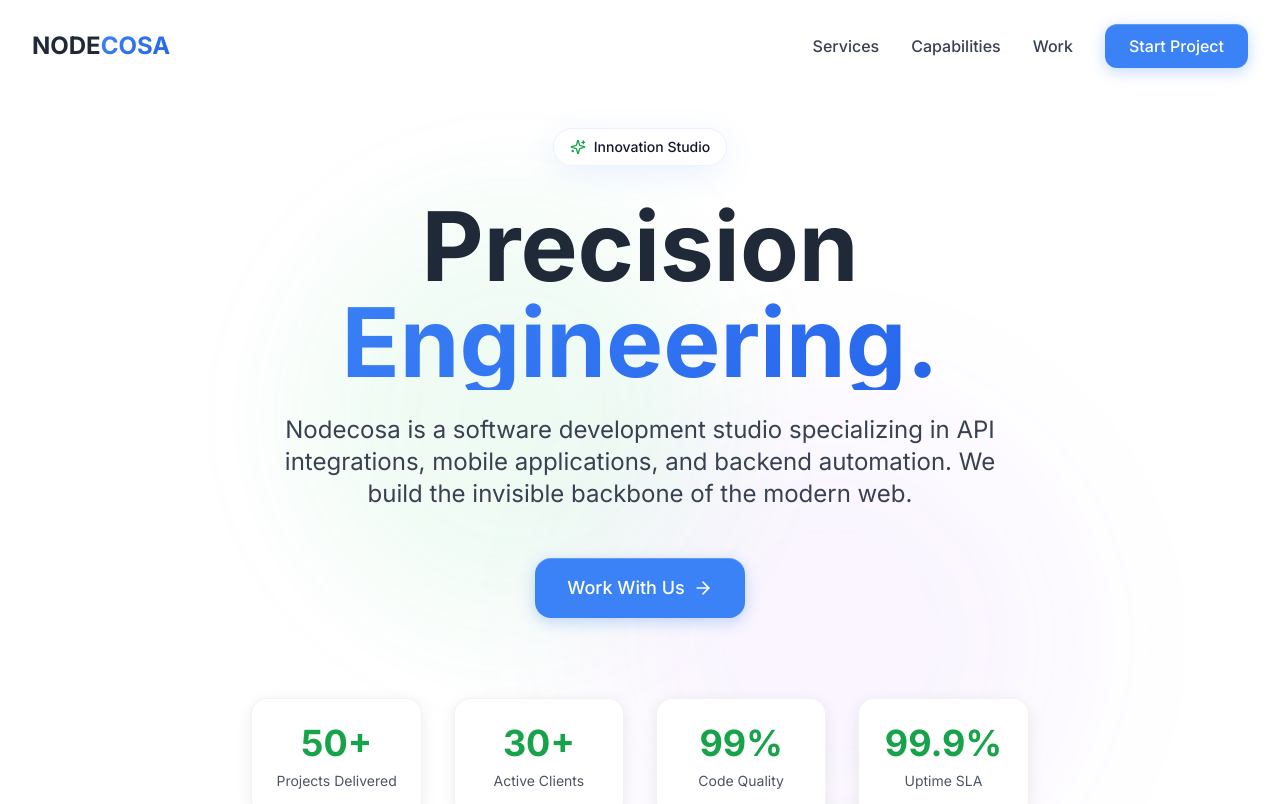
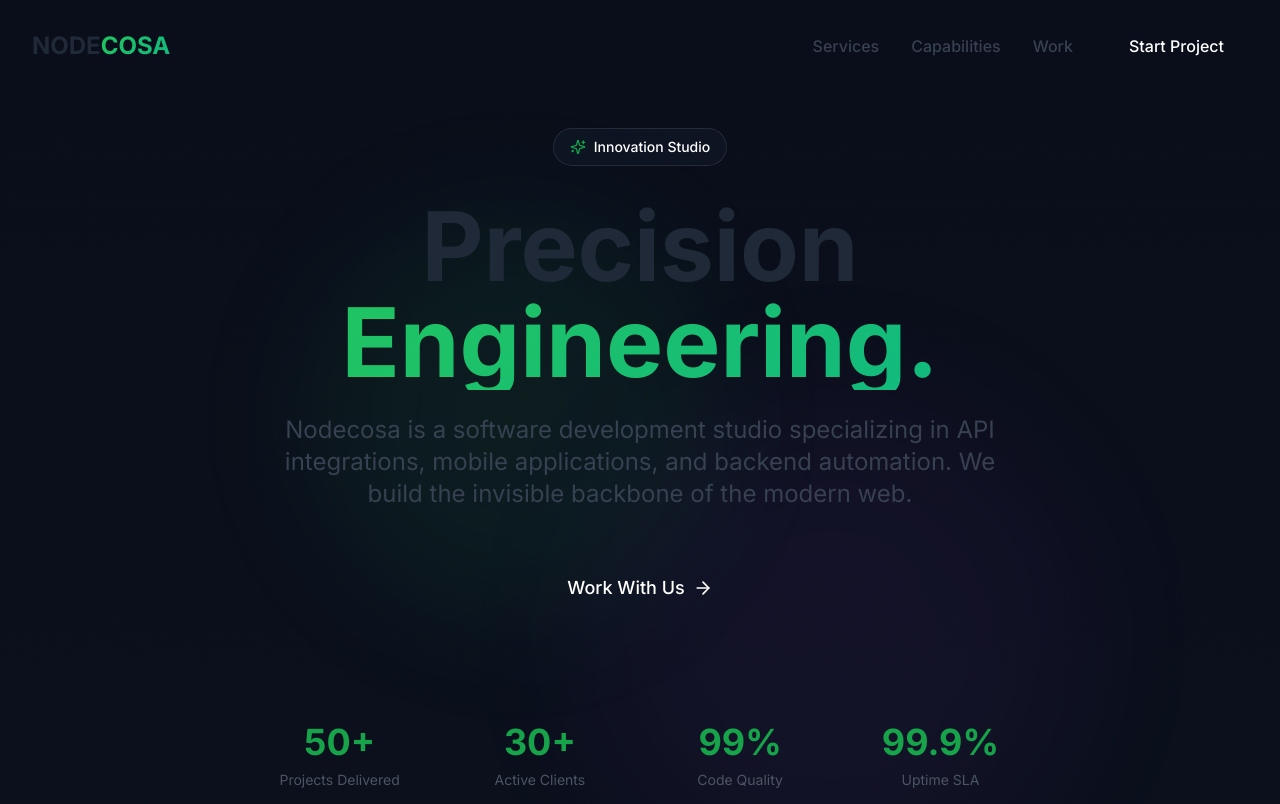
Before and after one commit to mwengamulinge/nodecosa-studio, a React (Vite) app: page / in a window 1280 px wide. Shown: the top 804 px of the page. Built offline with nearby package versions, Linux system fonts and the light colour scheme.

Commit message:
Update index.css

```diff
--- a/src/index.css
+++ b/src/index.css
@@ -3,8 +3,9 @@
 @tailwind utilities;
 
 :root {
-  --foreground-rgb: 17, 24, 39;
-  --background: #ffffff;
+  --foreground-rgb: 255, 255, 255;
+  --background-start-rgb: 10, 14, 26;
+  --background-end-rgb: 17, 24, 39;
 }
 
 * {
@@ -19,65 +20,41 @@ html {
 
 body {
   color: rgb(var(--foreground-rgb));
-  background: #ffffff;
+  background: linear-gradient(
+      to bottom,
+      transparent,
+      rgb(var(--background-end-rgb))
+    )
+    rgb(var(--background-start-rgb));
   font-family: 'Inter', sans-serif;
   overflow-x: hidden;
   min-height: 100vh;
-  position: relative;
 }
 
 #root {
   min-height: 100vh;
-  position: relative;
-  z-index: 1;
 }
 
 @layer utilities {
   .text-gradient {
-    background: linear-gradient(135deg, #3b82f6 0%, #2563eb 100%);
+    background: linear-gradient(135deg, #22c55e 0%, #10b981 100%);
     -webkit-background-clip: text;
     -webkit-text-fill-color: transparent;
     background-clip: text;
   }
 
   .glass-effect {
-    background: rgba(255, 255, 255, 0.95);
-    backdrop-filter: blur(20px);
-    -webkit-backdrop-filter: blur(20px);
-    border: 1px solid rgba(59, 130, 246, 0.1);
-    box-shadow:
-      0 8px 32px 0 rgba(59, 130, 246, 0.1),
-      inset 0 1px 0 0 rgba(255, 255, 255, 1);
-  }
-
-  .glass-card {
-    background: #ffffff;
-    backdrop-filter: blur(16px);
-    -webkit-backdrop-filter: blur(16px);
-    border: 1px solid rgba(0, 0, 0, 0.05);
-    box-shadow:
-      0 4px 16px 0 rgba(0, 0, 0, 0.08);
+    background: rgba(17, 24, 39, 0.7);
+    backdrop-filter: blur(12px);
+    -webkit-backdrop-filter: blur(12px);
+    border: 1px solid rgba(255, 255, 255, 0.1);
   }
 
   .grid-bg {
     background-image:
-      linear-gradient(to right, rgba(59, 130, 246, 0.05) 1px, transparent 1px),
-      linear-gradient(to bottom, rgba(59, 130, 246, 0.05) 1px, transparent 1px);
+      linear-gradient(to right, rgba(255, 255, 255, 0.03) 1px, transparent 1px),
+      linear-gradient(to bottom, rgba(255, 255, 255, 0.03) 1px, transparent 1px);
     background-size: 60px 60px;
-  }
-
-  .btn-primary {
-    background: #3b82f6;
-    box-shadow:
-      0 4px 15px 0 rgba(59, 130, 246, 0.3),
-      inset 0 1px 0 0 rgba(255, 255, 255, 0.2);
-  }
-
-  .btn-primary:hover {
-    background: #2563eb;
-    box-shadow:
-      0 6px 20px 0 rgba(59, 130, 246, 0.4),
-      inset 0 1px 0 0 rgba(255, 255, 255, 0.2);
   }
 }
 
@@ -86,29 +63,19 @@ body {
 }
 
 ::-webkit-scrollbar-track {
-  background: rgba(0, 0, 0, 0.05);
+  background: #0a0e1a;
 }
 
 ::-webkit-scrollbar-thumb {
-  background: #3b82f6;
+  background: #22c55e;
   border-radius: 5px;
 }
 
 ::-webkit-scrollbar-thumb:hover {
-  background: #2563eb;
+  background: #16a34a;
 }
 
 ::selection {
-  background-color: rgba(59, 130, 246, 0.2);
-  color: #111827;
+  background-color: rgba(34, 197, 94, 0.3);
+  color: #ffffff;
 }
-
-/* Floating animation for decorative elements */
-@keyframes float {
-  0%, 100% { transform: translateY(0px); }
-  50% { transform: translateY(-20px); }
-}
-
-.animate-float {
-  animation: float 6s ease-in-out infinite;
-}
```
